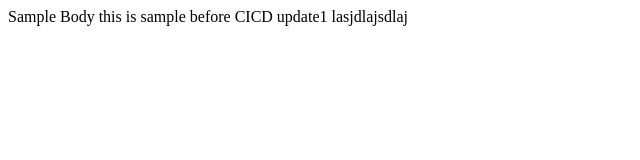
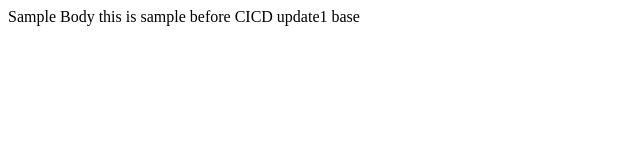
Before and after one commit to djnixy/websample-jenkins-kubernetes, a plain HTML site: page nginxwww/index.html in a window 1280 px wide. Shown: the full height of the page, 0-640 px from the left. Drawn offline with Linux system fonts and the light colour scheme.

Commit message:
Update index.html

```diff
--- a/nginxwww/index.html
+++ b/nginxwww/index.html
@@ -2,7 +2,7 @@
 <head>Sample</head>
 <body>Body this is sample before CICD
 update1
-lasjdlajsdlaj
+base
 </body>
 
 </html>
```
